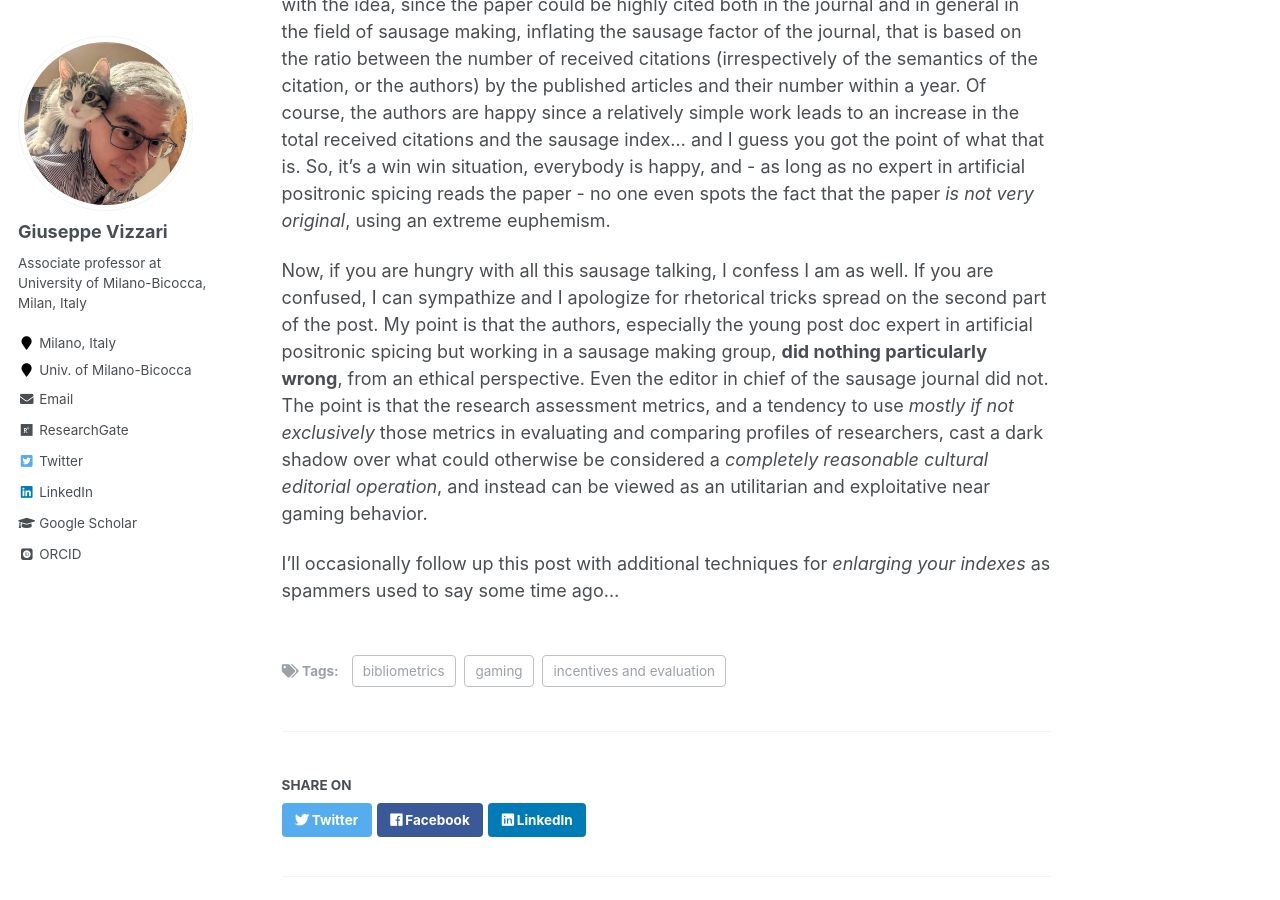
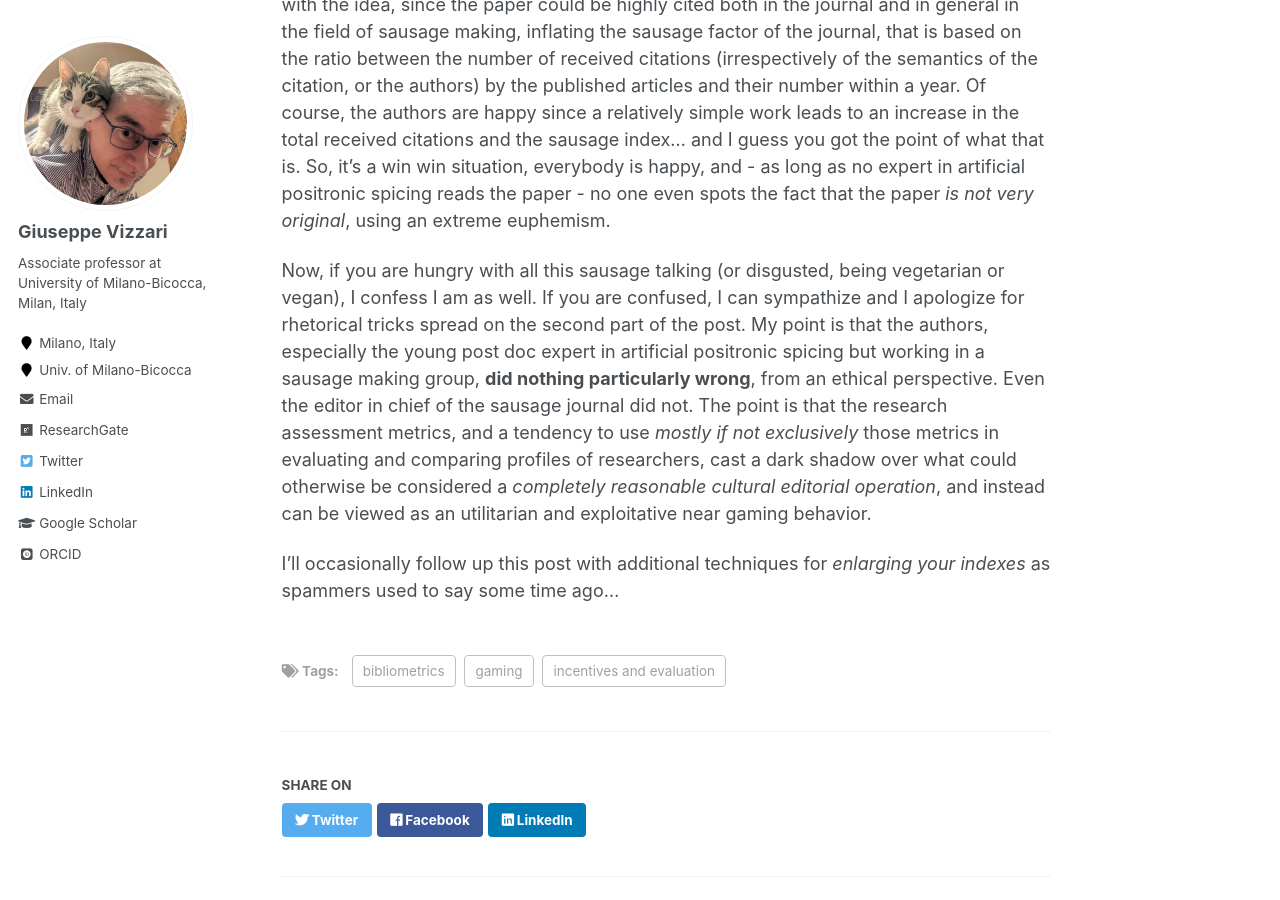
Before and after one commit to GiuseppeVizzari/GiuseppeVizzari.github.io, a Jekyll site: the page built from _posts/2023-11-22-Gaming-101.md, in a window 1280 px wide and 900 px high, scrolled down 1763 px. Built offline with Jekyll 4.4.1, drawn with Linux system fonts in a browser that asks for light colours; some web fonts are replaced.

Commit message:
small edits

```diff
--- a/_posts/2023-11-22-Gaming-101.md
+++ b/_posts/2023-11-22-Gaming-101.md
@@ -25,6 +25,6 @@ Let us imagine that there is a field or a discipline called *sausage making* tha
 
 Now, consider a far looking, ambitious, and reasonably aware of artificial positronic spicing techniques researcher in sausage making. Or a powerful and rich sausage maker researcher with sufficient funds to make a couple of rich post doc positions on artificial positronic spicing for sausage making. Besides applying these techniques for sausage making research and applications, why not writing simple 101 papers based essentially on textbook artificial positronic spicing basic methodological suggestions and submitting them to sausage making journals, just putting some innocuous reference to sausage making specific data? The editor-in-chief of the sausage making journal is also pleased with the idea, since the paper could be highly cited both in the journal and in general in the field of sausage making, inflating the sausage factor of the journal, that is based on the ratio between the number of received citations (irrespectively of the semantics of the citation, or the authors) by the published articles and their number within a year. Of course, the authors are happy since a relatively simple work leads to an increase in the total received citations and the sausage index... and I guess you got the point of what that is. So, it's a win win situation, everybody is happy, and - as long as no expert in artificial positronic spicing reads the paper - no one even spots the fact that the paper _is not very original_, using an extreme euphemism.
 
-Now, if you are hungry with all this sausage talking, I confess I am as well. If you are confused, I can sympathize and I apologize for rhetorical tricks spread on the second part of the post. My point is that the authors, especially the young post doc expert in artificial positronic spicing but working in a sausage making group, __did nothing particularly wrong__, from an ethical perspective. Even the editor in chief of the sausage journal did not. The point is that the research assessment metrics, and a tendency to use _mostly if not exclusively_ those metrics in evaluating and comparing profiles of researchers, cast a dark shadow over what could otherwise be considered a _completely reasonable cultural editorial operation_, and instead can be viewed as an utilitarian and exploitative near gaming behavior.
+Now, if you are hungry with all this sausage talking (or disgusted, being vegetarian or vegan), I confess I am as well. If you are confused, I can sympathize and I apologize for rhetorical tricks spread on the second part of the post. My point is that the authors, especially the young post doc expert in artificial positronic spicing but working in a sausage making group, __did nothing particularly wrong__, from an ethical perspective. Even the editor in chief of the sausage journal did not. The point is that the research assessment metrics, and a tendency to use _mostly if not exclusively_ those metrics in evaluating and comparing profiles of researchers, cast a dark shadow over what could otherwise be considered a _completely reasonable cultural editorial operation_, and instead can be viewed as an utilitarian and exploitative near gaming behavior.
 
 I'll occasionally follow up this post with additional techniques for *enlarging your indexes* as spammers used to say some time ago...
```
